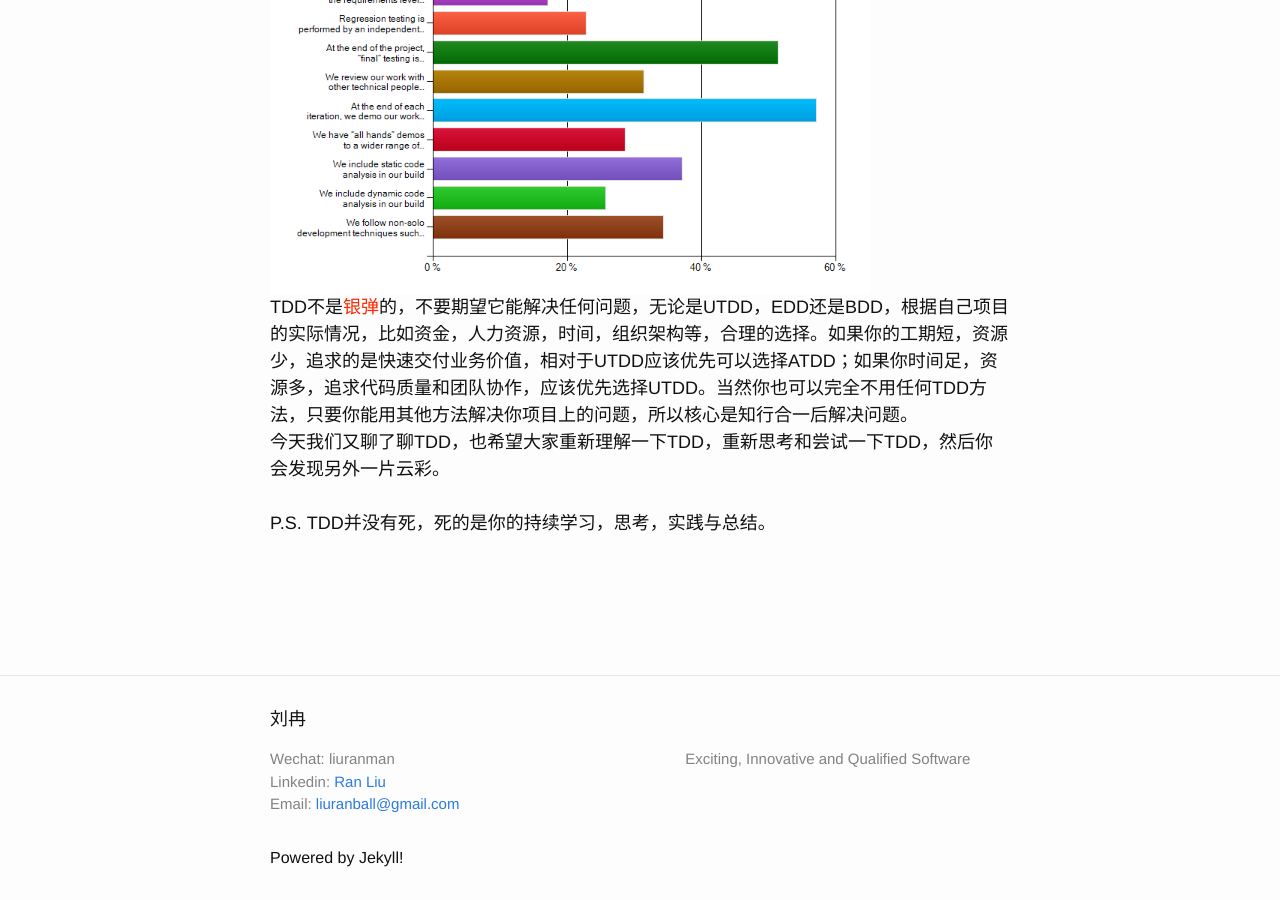
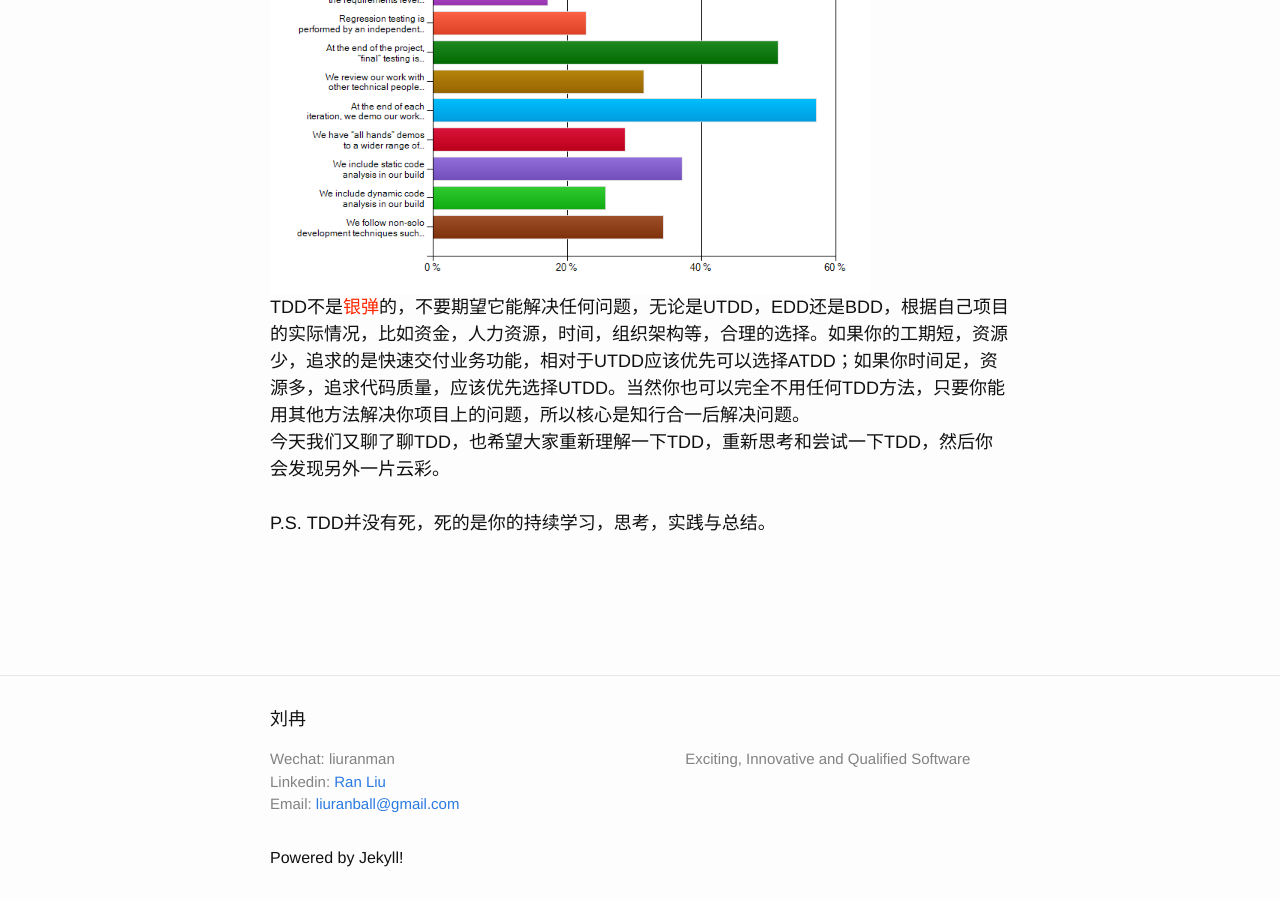
Before and after one commit to TWRanMan/twranman.github.io, a Jekyll site: the page built from _posts/2016-02-01-让我们再聊聊TDD.html, in a window 1280 px wide and 900 px high, scrolled down 3620 px. Built offline with Jekyll 4.4.1, drawn with Linux system fonts in a browser that asks for light colours.

Commit message:
modify some words

```diff
--- a/_posts/2016-02-01-让我们再聊聊TDD.html
+++ b/_posts/2016-02-01-让我们再聊聊TDD.html
@@ -50,7 +50,7 @@ categories: jekyll update
 <div><span style="font-size: 18px;"><br/></span></div>
 <div><span style="font-size: 18px;">而国外有不少站点上的资料是对于TDD是有正确理解的，比如下图是一个<a href="http://www.ambysoft.com/surveys/howAgileAreYou2013.html">敏捷调查表</a>。其中”We take a test-driven development(TDD) approach”和”We take a TDD approach at the requirements level”就能发现其对TDD的理解就是包含UTDD和ATDD。</span></div>
 <div><span style="font-size: 18px;"><span style="font-style: normal; font-variant: normal; font-weight: normal; font-family: Helvetica;"><img src="http://twranman.github.io/assets/talkTDD.resources/2517DDA8-D746-4AD7-8DC8-44C395790FD4.png" height="450" width="600"/></span></span></div>
-<div><span style="font-size: 18px;">TDD不是<span style="color: rgb(255, 38, 0);">银弹</span>的，不要期望它能解决任何问题，无论是UTDD，EDD还是BDD，根据自己项目的实际情况，比如资金，人力资源，时间，组织架构等，合理的选择。如果你的工期短，资源少，追求的是快速交付业务价值，相对于UTDD应该优先可以选择ATDD；如果你时间足，资源多，追求代码质量和团队协作，应该优先选择UTDD。当然你也可以完全不用任何TDD方法，只要你能用其他方法解决你项目上的问题，所以核心是知行合一后解决问题。</span></div>
+<div><span style="font-size: 18px;">TDD不是<span style="color: rgb(255, 38, 0);">银弹</span>的，不要期望它能解决任何问题，无论是UTDD，EDD还是BDD，根据自己项目的实际情况，比如资金，人力资源，时间，组织架构等，合理的选择。如果你的工期短，资源少，追求的是快速交付业务功能，相对于UTDD应该优先可以选择ATDD；如果你时间足，资源多，追求代码质量，应该优先选择UTDD。当然你也可以完全不用任何TDD方法，只要你能用其他方法解决你项目上的问题，所以核心是知行合一后解决问题。</span></div>
 <div><span style="font-size: 18px;">今天我们又聊了聊TDD，也希望大家重新理解一下TDD，重新思考和尝试一下TDD，然后你会发现另外一片云彩。</span></div>
 <div><span style="font-size: 18px;"><br/></span></div>
 <div><span style="font-size: 18px;">P.S. TDD并没有死，死的是你的持续学习，思考，实践与总结。</span></div>
```
